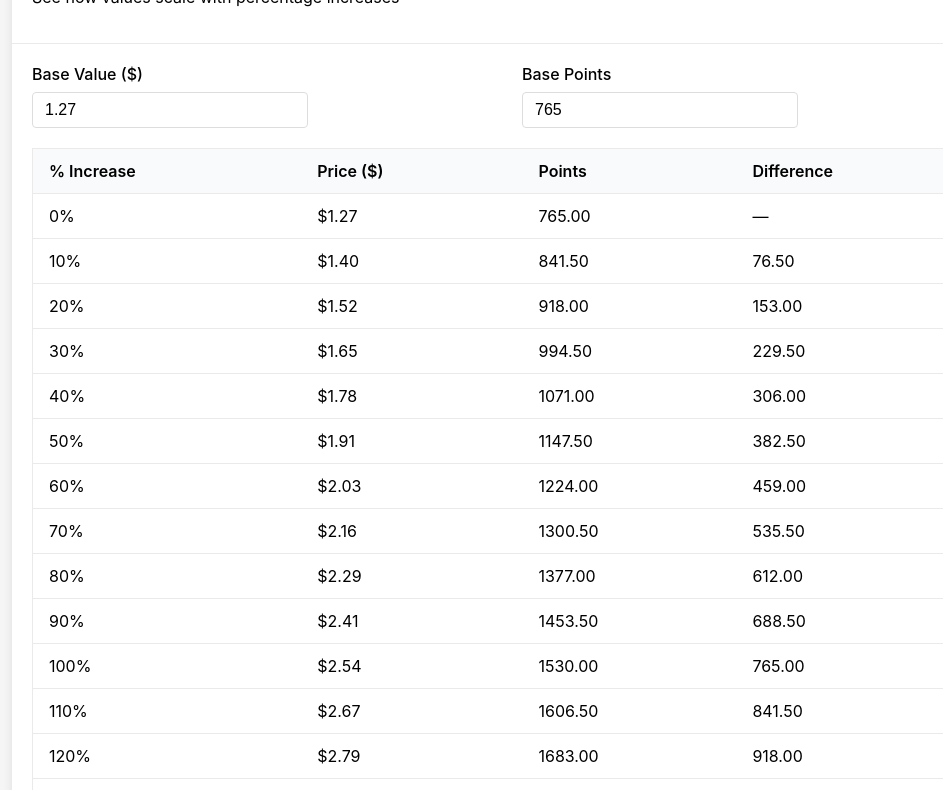
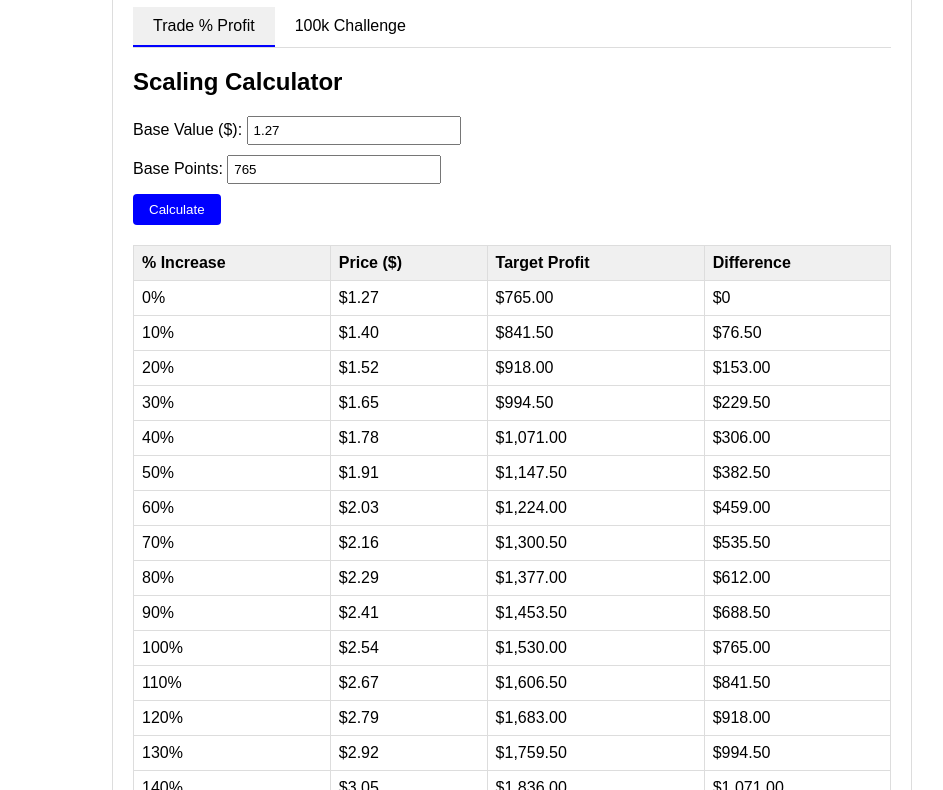
Before and after one commit to openwell/dynamic-calculator, a plain HTML site: page index.html in a window 1280 px wide. Shown: the part 114-904 px from the top of the page, without its empty margins (128-1071 px from the left). Drawn offline with Linux system fonts and the light colour scheme.

Commit message:
Update index.html

```diff
--- a/index.html
+++ b/index.html
@@ -1,127 +1,203 @@
 <!DOCTYPE html>
 <html lang="en">
   <head>
-  <meta charset="UTF-8">
-  <meta name="viewport" content="width=device-width, initial-scale=1.0">
-  <title>Scaling Calculator</title>
+    <meta charset="UTF-8" />
+    <meta name="viewport" content="width=device-width, initial-scale=1.0" />
+    <title>Financial Calculators</title>
     <style>
       body {
-      font-family: -apple-system, BlinkMacSystemFont, 'Segoe UI', Roboto, sans-serif;
-      max-width: 1000px;
+        font-family: Arial, sans-serif;
+        max-width: 800px;
         margin: 0 auto;
-      padding: 20px;
-      background-color: #f5f5f5;
-    }
-
-    .card {
-      background-color: white;
-      border-radius: 8px;
-      box-shadow: 0 2px 10px rgba(0, 0, 0, 0.1);
-      overflow: hidden;
-    }
-
-    .card-header {
-      padding: 20px;
-      border-bottom: 1px solid #eaeaea;
-    }
-
-    .card-title {
-      font-size: 24px;
-      font-weight: 600;
-      margin-bottom: 8px;
-    }
-
-    .card-content {
         padding: 20px;
       }
 
-    .input-grid {
-      display: grid;
-      grid-template-columns: repeat(auto-fit, minmax(250px, 1fr));
-      gap: 20px;
+      .container {
+        background-color: white;
+        border: 1px solid #ddd;
+        border-radius: 5px;
+        padding: 20px;
+      }
+
+      .tabs {
+        display: flex;
+        border-bottom: 1px solid #ddd;
         margin-bottom: 20px;
       }
 
-    label {
-      display: block;
-      margin-bottom: 8px;
-      font-weight: 500;
+      .tab {
+        padding: 10px 20px;
+        cursor: pointer;
       }
 
-    input {
-      width: 100%;
-      max-width: 250px;
-      padding: 8px 12px;
-      border: 1px solid #ddd;
-      border-radius: 4px;
-      font-size: 16px;
+      .tab.active {
+        background-color: #f0f0f0;
+        border-bottom: 2px solid blue;
+      }
+
+      .tab-content {
+        display: none;
+      }
+
+      .tab-content.active {
+        display: block;
       }
 
       table {
         width: 100%;
         border-collapse: collapse;
-      border: 1px solid #eaeaea;
-      border-radius: 6px;
+        margin-top: 20px;
+      }
+
+      th,
+      td {
+        border: 1px solid #ddd;
+        padding: 8px;
+        text-align: left;
       }
 
       th {
-      background-color: #f9fafb;
-      text-align: left;
-      padding: 12px 16px;
-      font-weight: 600;
-      border-bottom: 1px solid #eaeaea;
+        background-color: #f0f0f0;
       }
 
-    td {
-      padding: 12px 16px;
-      border-bottom: 1px solid #eaeaea;
+      input,
+      select {
+        padding: 5px;
+        margin-bottom: 10px;
+        width: 200px;
       }
 
-    tr:hover {
-      background-color: #f9fafb;
+      button {
+        padding: 8px 16px;
+        background-color: blue;
+        color: white;
+        border: none;
+        border-radius: 4px;
+        cursor: pointer;
       }
     </style>
   </head>
   <body>
-  <div class="card">
-    <div class="card-header">
-      <h1 class="card-title">Scaling Calculator</h1>
-      <p>See how values scale with percentage increases</p>
+    <div class="container">
+      <h1>Financial Calculators</h1>
+
+      <div class="tabs">
+        <div class="tab active" onclick="switchTab('scaling-calculator')">
+          Trade % Profit
         </div>
-    <div class="card-content">
-      <div class="input-grid">
-        <div>
-          <label for="base-value">Base Value ($)</label>
-          <input id="base-value" type="number" step="0.01" value="1.27">
-        </div>
-        <div>
-          <label for="base-points">Base Points</label>
-          <input id="base-points" type="number" value="765">
+        <div class="tab" onclick="switchTab('options-simulator')">
+          100k Challenge
         </div>
       </div>
+
+      <!-- Scaling Calculator Tab -->
+      <div id="scaling-calculator" class="tab-content active">
+        <h2>Scaling Calculator</h2>
+
+        <div>
+          <label for="base-value">Base Value ($):</label>
+          <input id="base-value" type="number" step="0.01" value="1.27" />
+        </div>
+
+        <div>
+          <label for="base-points">Base Points:</label>
+          <input id="base-points" type="number" value="765" />
+        </div>
+
+        <button onclick="updateScalingTable()">Calculate</button>
 
         <table>
           <thead>
             <tr>
               <th>% Increase</th>
               <th>Price ($)</th>
-            <th>Points</th>
+              <th>Target Profit</th>
               <th>Difference</th>
             </tr>
           </thead>
-        <tbody id="table-body">
+          <tbody id="scaling-table-body">
+            <!-- Table rows will be generated by JavaScript -->
+          </tbody>
+        </table>
+      </div>
+
+      <!-- Options Trading Simulator Tab -->
+      <div id="options-simulator" class="tab-content">
+        <h2>Options Trading Simulator</h2>
+
+        <div>
+          <label for="starting-capital">Starting Capital ($):</label>
+          <input id="starting-capital" type="number" value="1300" />
+        </div>
+
+        <div>
+          <label for="target-capital">Target Capital ($):</label>
+          <input id="target-capital" type="number" value="100000" />
+        </div>
+
+        <div>
+          <label for="return-rate">Return Rate (%):</label>
+          <input id="return-rate" type="number" step="0.1" value="20" />
+        </div>
+
+        <div>
+          <label for="period-type">Period Type:</label>
+          <select id="period-type">
+            <option value="daily">Daily</option>
+            <option value="weekly">Weekly</option>
+            <option value="monthly">Monthly</option>
+          </select>
+        </div>
+
+        <button onclick="calculateGrowth()">Calculate Growth</button>
+
+        <div id="results" style="margin-top: 20px">
+          <p id="periods-result"></p>
+
+          <table>
+            <thead>
+              <tr>
+                <th>Period</th>
+                <th>Starting Balance ($)</th>
+                <th>Ending Balance ($)</th>
+                <th>Profit ($)</th>
+              </tr>
+            </thead>
+            <tbody id="growth-table-body">
               <!-- Table rows will be generated by JavaScript -->
             </tbody>
           </table>
         </div>
       </div>
+    </div>
 
     <script>
-    // Function to update the table based on input values
-    function updateTable() {
-      const baseValue = parseFloat(document.getElementById('base-value').value) || 1.27;
-      const basePoints = parseFloat(document.getElementById('base-points').value) || 765;
-      const tableBody = document.getElementById('table-body');
+      // Tab switching functionality
+      function switchTab(tabId) {
+        // Hide all tab contents
+        document.querySelectorAll('.tab-content').forEach((content) => {
+          content.classList.remove('active');
+        });
+
+        // Deactivate all tabs
+        document.querySelectorAll('.tab').forEach((tab) => {
+          tab.classList.remove('active');
+        });
+
+        // Activate the selected tab and content
+        document.getElementById(tabId).classList.add('active');
+        document
+          .querySelector(`.tab[onclick="switchTab('${tabId}')"]`)
+          .classList.add('active');
+      }
+
+      // Scaling Calculator functionality
+      function updateScalingTable() {
+        const baseValue =
+          parseFloat(document.getElementById('base-value').value) || 1.27;
+        const basePoints =
+          parseFloat(document.getElementById('base-points').value) || 765;
+        const tableBody = document.getElementById('scaling-table-body');
 
         // Clear existing table rows
         tableBody.innerHTML = '';
@@ -134,24 +210,63 @@
           const difference = points - basePoints;
 
           const row = document.createElement('tr');
-
           row.innerHTML = `
           <td>${percentIncrease}%</td>
           <td>$${price.toFixed(2)}</td>
-          <td>${points.toFixed(2)}</td>
-          <td>${percentIncrease === 0 ? '—' : difference.toFixed(2)}</td>
+          <td>$${points.toLocaleString(undefined, { minimumFractionDigits: 2, maximumFractionDigits: 2 })}</td>
+          <td>$${percentIncrease === 0 ? '0' : difference.toLocaleString(undefined, { minimumFractionDigits: 2, maximumFractionDigits: 2 })}</td>
         `;
 
           tableBody.appendChild(row);
         }
       }
 
-    // Initialize the table when the page loads
-    document.addEventListener('DOMContentLoaded', updateTable);
+      // Options Trading Simulator functionality
+      function calculateGrowth() {
+        const startingCapital =
+          parseFloat(document.getElementById('starting-capital').value) || 1300;
+        const targetCapital =
+          parseFloat(document.getElementById('target-capital').value) || 100000;
+        const returnRate =
+          parseFloat(document.getElementById('return-rate').value) || 20;
+        const periodType = document.getElementById('period-type').value;
 
-    // Update when inputs change
-    document.getElementById('base-value').addEventListener('input', updateTable);
-    document.getElementById('base-points').addEventListener('input', updateTable);
+        // Calculate number of periods needed
+        const r = returnRate / 100;
+        const n = Math.ceil(
+          Math.log(targetCapital / startingCapital) / Math.log(1 + r)
+        );
+
+        // Update results display
+        document.getElementById(
+          'periods-result'
+        ).textContent = `It will take approximately ${n} ${periodType} periods to reach your target.`;
+
+        // Generate growth table
+        const tableBody = document.getElementById('growth-table-body');
+        tableBody.innerHTML = '';
+
+        let currentBalance = startingCapital;
+
+        for (let i = 1; i <= Math.min(n); i++) {
+          const startBalance = currentBalance;
+          const profit = startBalance * r;
+          currentBalance = startBalance + profit;
+
+          const row = document.createElement('tr');
+          row.innerHTML = `
+          <td>Period ${i}</td>
+          <td>$${startBalance.toLocaleString(undefined, { minimumFractionDigits: 2, maximumFractionDigits: 2 })}</td>
+          <td>$${currentBalance.toLocaleString(undefined, { minimumFractionDigits: 2, maximumFractionDigits: 2 })}</td>
+          <td>$${profit.toLocaleString(undefined, { minimumFractionDigits: 2, maximumFractionDigits: 2 })}</td>
+        `;
+
+          tableBody.appendChild(row);
+        }
+      }
+
+      // Initialize the scaling table when the page loads
+      document.addEventListener('DOMContentLoaded', updateScalingTable);
     </script>
   </body>
 </html>
```
Lines whose indentation alone changed are shown as unchanged.
